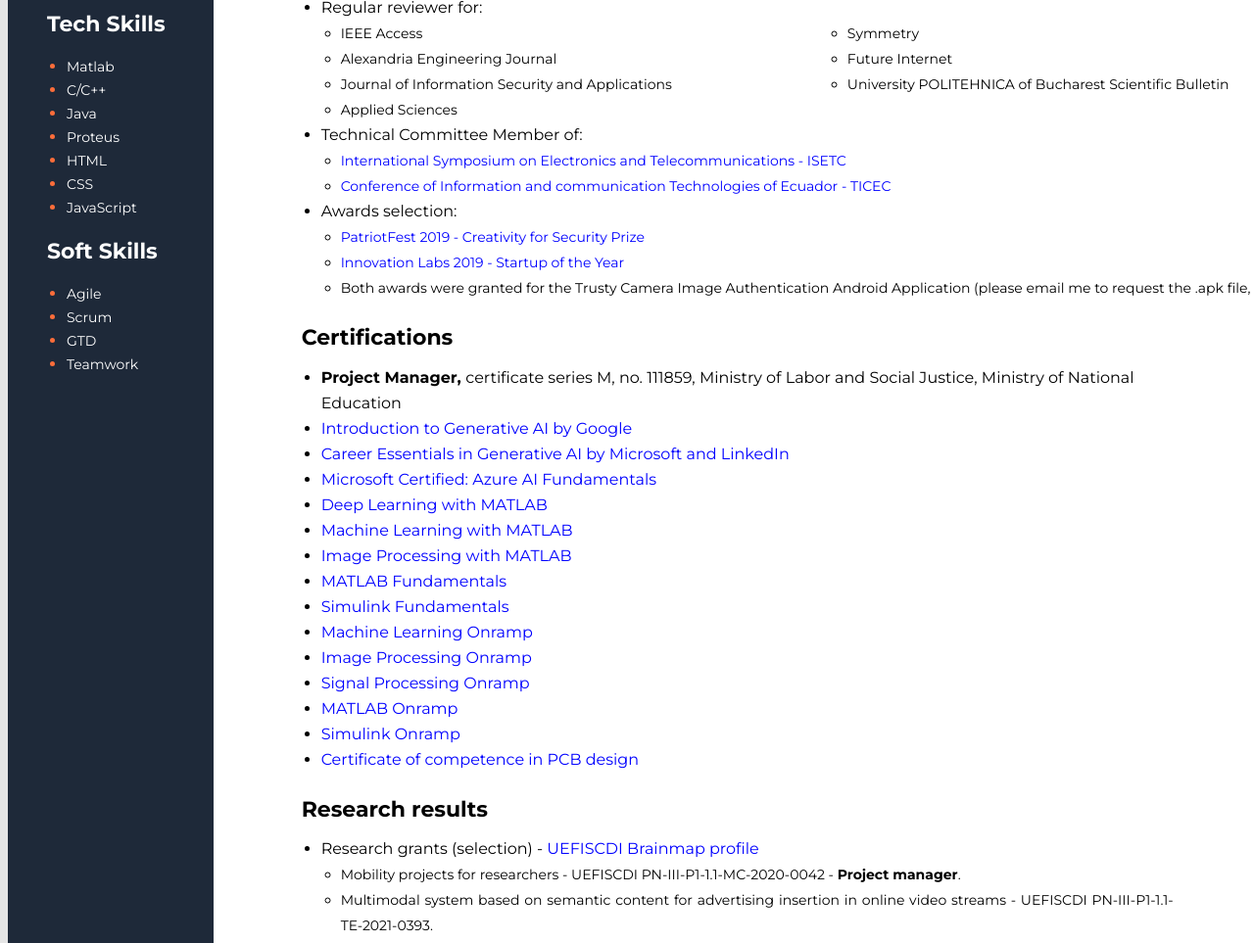
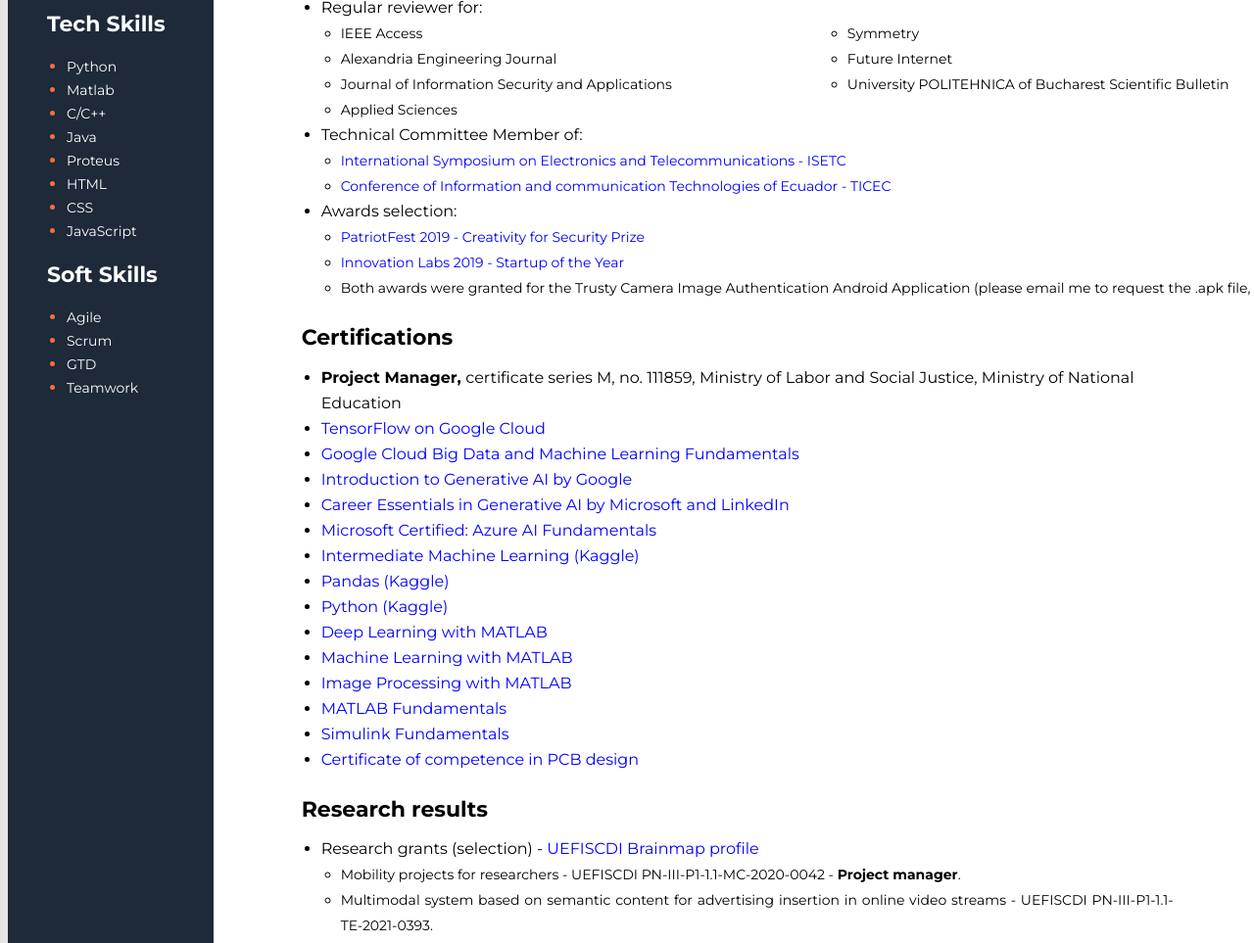
Before and after one commit to robert-dobre/robert-dobre.github.io, a plain HTML site: page index.html in a window 1280 px wide. Shown: the part 476-1439 px from the top of the page at 98% size. Drawn offline with Linux system fonts and the light colour scheme.

Commit message:
Update index.html
Updated profile (skills/certifications)

```diff
--- a/index.html
+++ b/index.html
@@ -92,6 +92,12 @@
                             <span><b>Project Manager, </b>certificate series M, no. 111859, Ministry of Labor and Social Justice, Ministry of National Education</span>
                         </li>
                         <li>
+                            <a href="https://www.cloudskillsboost.google/public_profiles/7018dc4f-3e04-4664-80c4-43db0f86a5b5/badges/5251298?utm_medium=social&utm_source=linkedin&utm_campaign=ql-social-share" id="journal-link" target="_blank">TensorFlow on Google Cloud</a>
+                        </li>
+                        <li>
+                            <a href="https://www.cloudskillsboost.google/public_profiles/7018dc4f-3e04-4664-80c4-43db0f86a5b5/badges/4891062?utm_medium=social&utm_source=linkedin&utm_campaign=ql-social-share" id="journal-link" target="_blank">Google Cloud Big Data and Machine Learning Fundamentals</a>
+                        </li>
+                        <li>
                             <a href="https://www.cloudskillsboost.google/public_profiles/7018dc4f-3e04-4664-80c4-43db0f86a5b5/badges/4821138?utm_medium=social&utm_source=linkedin&utm_campaign=ql-social-share" id="journal-link" target="_blank">Introduction to Generative AI by Google</a>
                         </li>
                         <li>
@@ -99,6 +105,15 @@
                         </li>
                         <li>
                             <a href="https://www.credly.com/badges/0f42668d-0c52-4cd1-9540-33f6c17f7744/public_url" id="journal-link" target="_blank">Microsoft Certified: Azure AI Fundamentals</a>
+                        </li>
+                        <li>
+                            <a href="https://www.kaggle.com/learn/certification/robertdobre/intermediate-machine-learning" id="journal-link" target="_blank">Intermediate Machine Learning (Kaggle)</a>
+                        </li>
+                        <li>
+                            <a href="https://www.kaggle.com/learn/certification/robertdobre/pandas" id="journal-link" target="_blank">Pandas (Kaggle)</a>
+                        </li>
+                        <li>
+                            <a href="https://www.kaggle.com/learn/certification/robertdobre/python" id="journal-link" target="_blank">Python (Kaggle)</a>
                         </li>
                         <li>
                             <a href="https://matlabacademy.mathworks.com/progress/share/report.html?id=c2a94703-6888-475c-8d0f-bf6577942d46&" id="journal-link" target="_blank">Deep Learning with MATLAB</a>
@@ -114,21 +129,6 @@
                         </li>
                         <li>
                             <a href="https://matlabacademy.mathworks.com/progress/share/certificate.html?id=37daf1fb-6cb1-4974-8315-0b790600d1bb&" id="journal-link" target="_blank">Simulink Fundamentals</a>
-                        </li>
-                        <li>
-                            <a href="https://matlabacademy.mathworks.com/progress/share/report.html?id=4a52b67c-4db0-4a67-9a55-b334da5eddb7&" id="journal-link" target="_blank">Machine Learning Onramp</a>
-                        </li>
-                        <li>
-                            <a href="https://matlabacademy.mathworks.com/progress/share/certificate.html?id=c3615d24-5dbe-4066-aa67-b1e02b6b8e01&" id="journal-link" target="_blank">Image Processing Onramp</a>
-                        </li>
-                        <li>
-                            <a href="https://matlabacademy.mathworks.com/progress/share/certificate.html?id=42c4fc22-62a6-4cad-8606-60800b8686a7&" id="journal-link" target="_blank">Signal Processing Onramp</a>
-                        </li>
-                        <li>
-                            <a href="https://matlabacademy.mathworks.com/progress/share/certificate.html?id=a114829c-e8f6-4a8c-bbee-bde16071ffc8&" id="journal-link" target="_blank">MATLAB Onramp</a>
-                        </li>
-                        <li>
-                            <a href="https://matlabacademy.mathworks.com/progress/share/certificate.html?id=9294bec8-d14d-40ae-aa01-b91b0cc8d3b4&" id="journal-link" target="_blank">Simulink Onramp</a>
                         </li>
                         <li>
                             <a href="https://tie.ro/2014/tie-2014-classification/" id="journal-link" target="_blank">Certificate of competence in PCB design</a>
@@ -327,6 +327,7 @@
             <div class="tech-skills-section">
                 <h2 class="sidebar-title">Tech Skills</h2>
                 <ul>
+                    <li><span>Python</span></li>
                     <li><span>Matlab</span></li>
                     <li><span>C/C++</span></li>
                     <li><span>Java</span></li>
```
